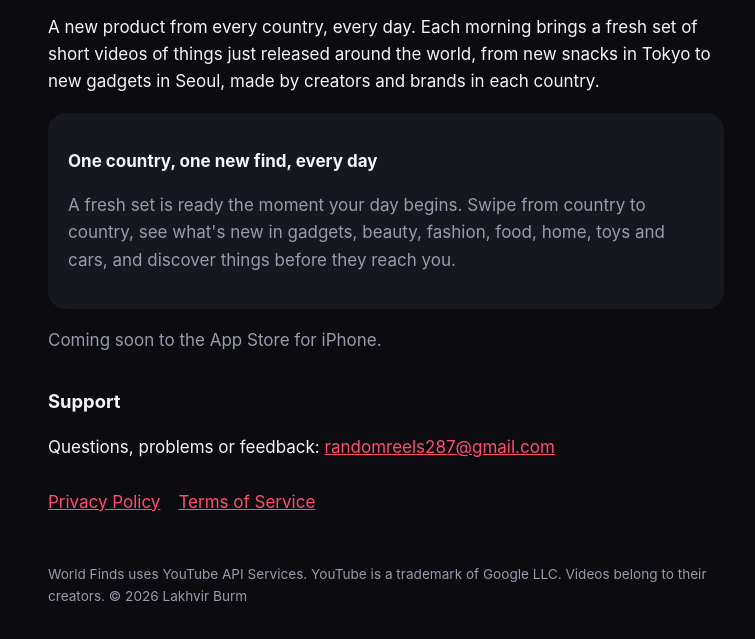
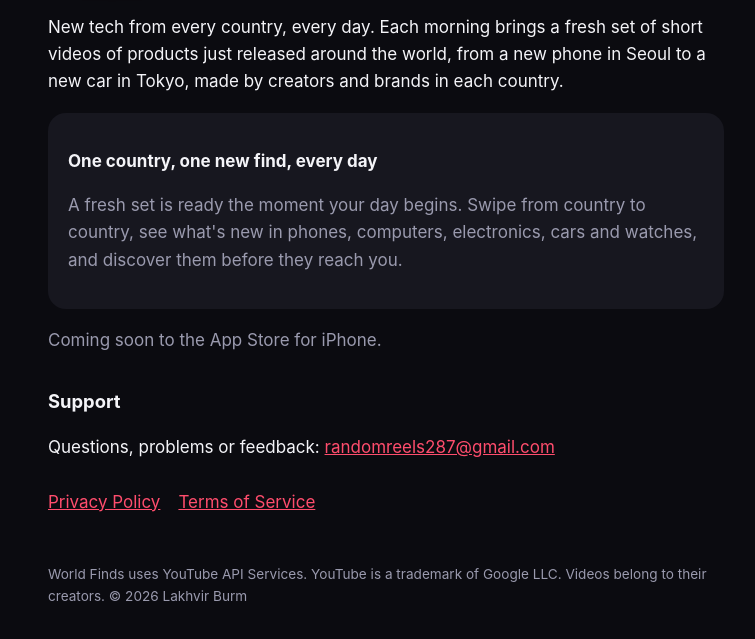
Before and after one commit to randomreels/randomreels.github.io, a plain HTML site: page world-finds/index.html in a window 1280 px wide. Shown: the part 219-858 px from the top of the page, without its empty margins (254-1009 px from the left). Drawn offline with Linux system fonts and the light colour scheme.

Commit message:
World Finds: technology products only
Co-Authored-By: Claude Opus 5.5 <noreply@anthropic.com>

```diff
--- a/world-finds/index.html
+++ b/world-finds/index.html
@@ -1,18 +1,18 @@
 <!DOCTYPE html>
 <html lang="en"><head>
 <meta charset="utf-8"><meta name="viewport" content="width=device-width,initial-scale=1">
-<title>World Finds — a new product from every country, every day</title>
-<meta name="description" content="World Finds shows you one new product from every country, every day, as a short video from creators and brands there.">
+<title>World Finds — new tech from every country, every day</title>
+<meta name="description" content="World Finds shows you one new tech product from every country, every day: phones, computers, gadgets, cars and watches.">
 <link rel="icon" type="image/png" href="favicon.png">
 <link rel="apple-touch-icon" href="apple-touch-icon.png">
 <link rel="stylesheet" href="../style.css">
 </head><body><main>
 <img class="logo" src="logo.png" alt="World Finds logo" width="128" height="128">
 <h1>World Finds</h1>
-<p>A new product from every country, every day. Each morning brings a fresh set of short videos of things just released around the world, from new snacks in Tokyo to new gadgets in Seoul, made by creators and brands in each country.</p>
+<p>New tech from every country, every day. Each morning brings a fresh set of short videos of products just released around the world, from a new phone in Seoul to a new car in Tokyo, made by creators and brands in each country.</p>
 <div class="card">
 <p><strong>One country, one new find, every day</strong></p>
-<p class="dim">A fresh set is ready the moment your day begins. Swipe from country to country, see what's new in gadgets, beauty, fashion, food, home, toys and cars, and discover things before they reach you.</p>
+<p class="dim">A fresh set is ready the moment your day begins. Swipe from country to country, see what's new in phones, computers, electronics, cars and watches, and discover them before they reach you.</p>
 </div>
 <p class="dim">Coming soon to the App Store for iPhone.</p>
 <h2>Support</h2>
```
Also changed, not shown: world-finds/terms.html (+1 -1 lines).
